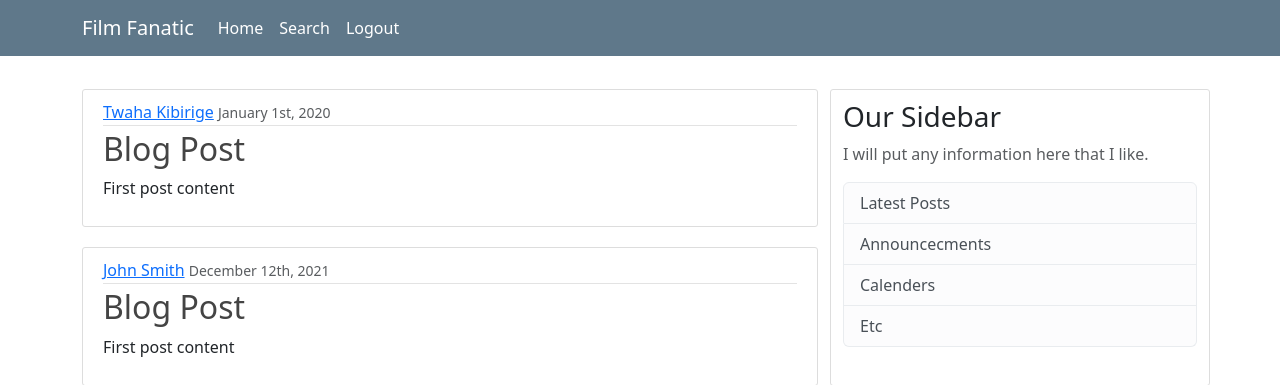
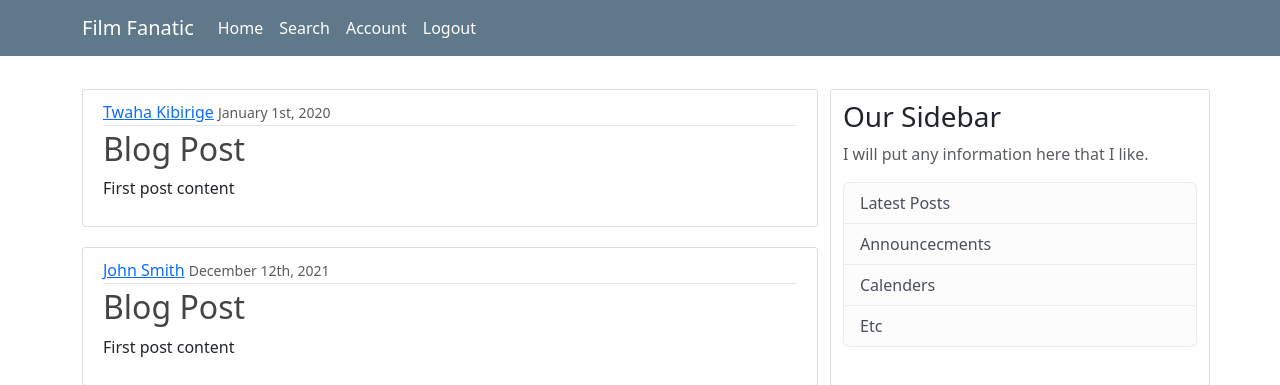
Before and after one commit to T-KibCode/MilestoneProject-3, a Flask app: page / in a window 1280 px wide. Shown: the top 385 px of the page. Run offline with Flask 3, Linux system fonts and the light colour scheme; a user stored in the database is signed in.

Commit message:
<fix> [navbar layout]
Signed-off-by: T-KibCode <tkibirige94@gmail.com>

```diff
--- a/flickfanatic/routes.py
+++ b/flickfanatic/routes.py
@@ -64,3 +64,8 @@ def login():
 def logout():
     logout_user()
     return redirect(url_for('home'))
+
+
+@app.route("/account")
+def account():
+    return render_template('account.html', title='Account')
--- /dev/null
+++ b/flickfanatic/templates/account.html
@@ -0,0 +1,5 @@
+{% extends "base.html" %}
+{% block title %}{% endblock %}
+{% block content %}
+    <h1>{{ current_user.username}}</h1>
+{% endblock %}
--- a/flickfanatic/templates/base.html
+++ b/flickfanatic/templates/base.html
@@ -31,6 +31,9 @@
           </li>
           <li class="nav-item">
           {% if current_user.is_authenticated %}
+            <a class="nav-link active" href="{{ url_for('account') }}">Account</a>
+            </li>
+            <li class="nav-item"></li>
             <a class="nav-link active" href="{{ url_for('logout') }}">Logout</a>
           {% else %}
             </li>
```
Lines whose indentation alone changed are shown as unchanged.
